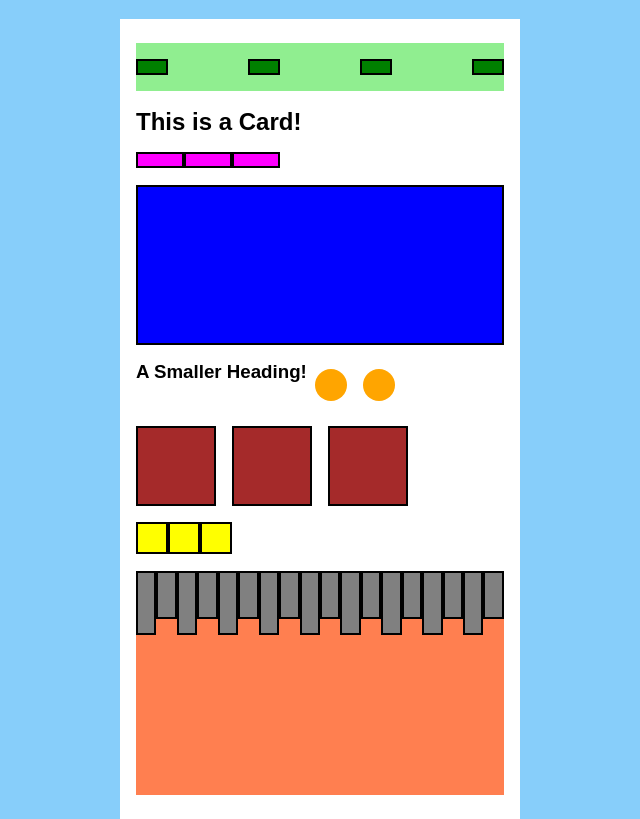
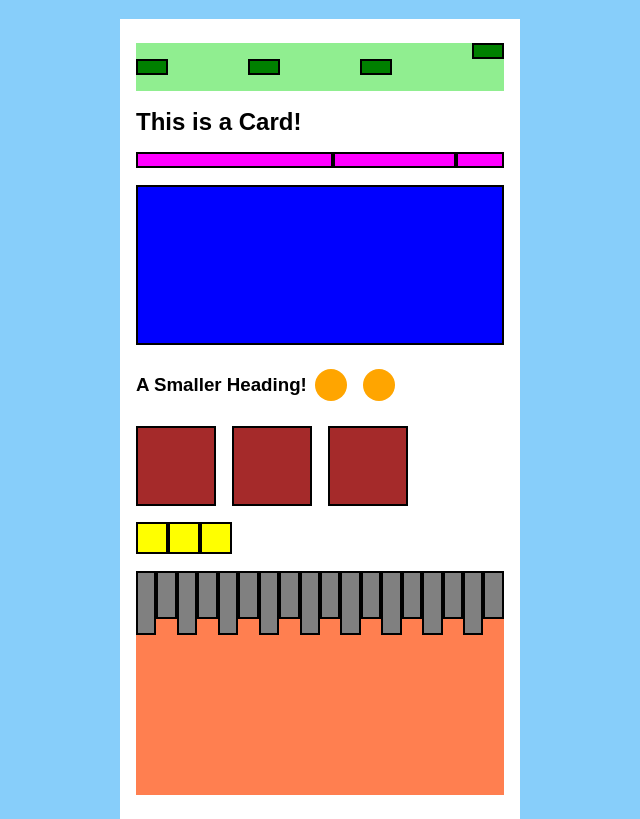
Before and after one commit to jeffrey840/codeup-web-exercises, a website: page flexbox-fundamentals-exercise.html in a window 1280 px wide. Shown: the part 61-880 px from the top of the page, without its empty margins (320-960 px from the left). Drawn offline with Linux system fonts and the light colour scheme.

Commit message:
completed purple box

```diff
--- a/css/flexbox-fundamentals-exercise.css
+++ b/css/flexbox-fundamentals-exercise.css
@@ -54,6 +54,7 @@ section:nth-of-type(1) {
 }
 section:nth-of-type(1) div:last-child {
     /* enter needed declarations here */
+    align-self: flex-start;
 }
 
 .purple-box {
@@ -64,10 +65,12 @@ section:nth-of-type(1) div:last-child {
 
 .purple-box:nth-of-type(1) {
     /* enter needed declarations here */
+    flex-grow: 2;
 }
 
 .purple-box:nth-of-type(2) {
     /* enter needed declarations here */
+    flex-grow: 1;
 }
 
 .blue-box {
@@ -78,6 +81,7 @@ section:nth-of-type(1) div:last-child {
 
 section:nth-of-type(3) {
     /* enter needed declarations here */
+    align-items: center;
 }
 
 section:nth-of-type(3) h3 {
```
